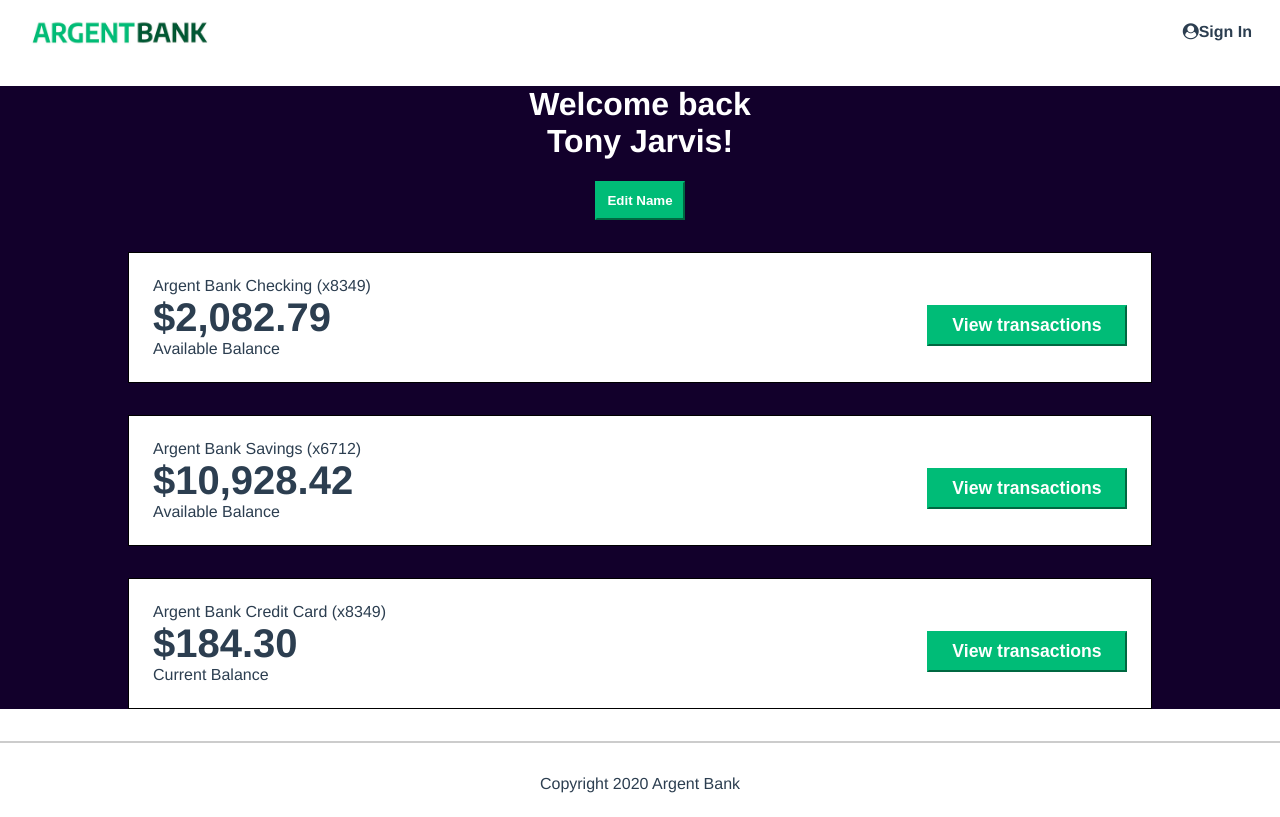
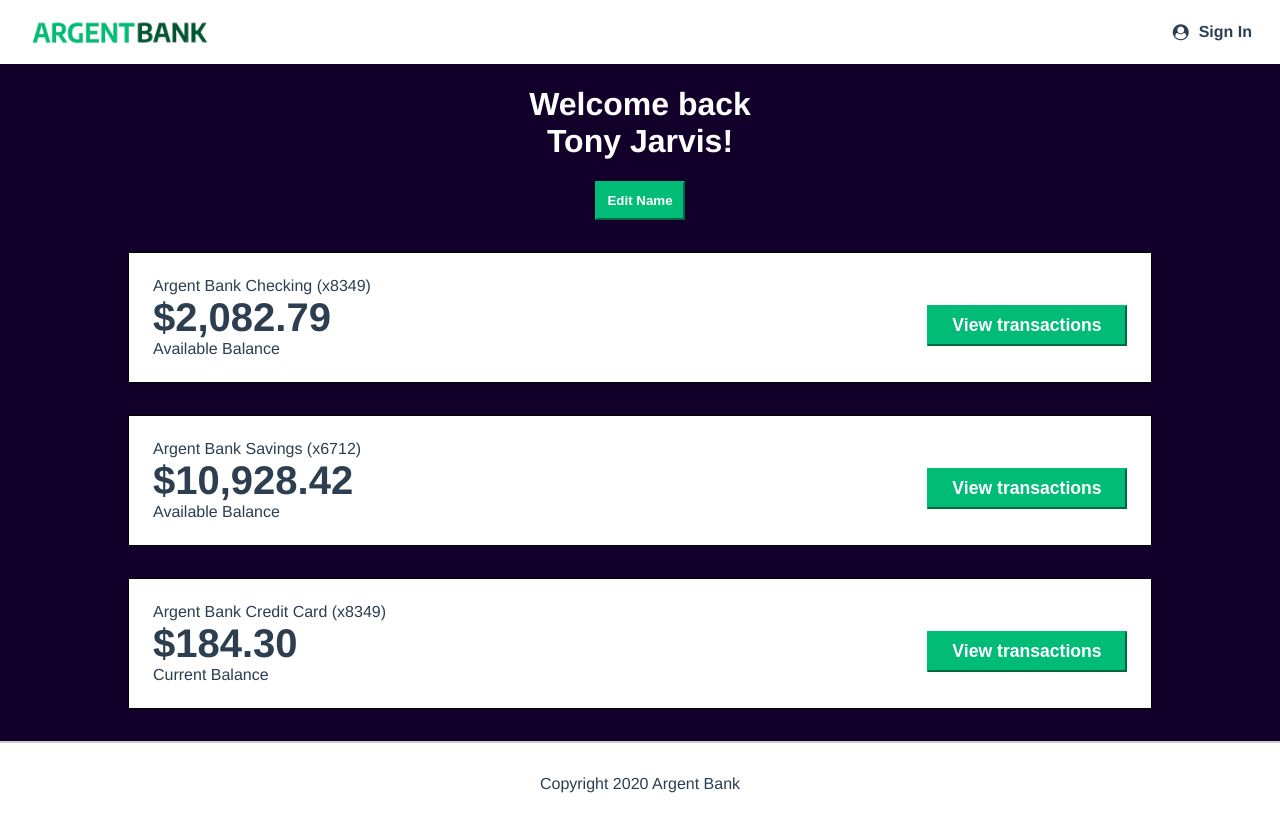
Before and after one commit to monkeycs60/P13-BankApi, a React (Vite) app in the folder front-end/: page /user in a window 1280 px wide. Built offline with nearby package versions, Linux system fonts and the light colour scheme.

Commit message:
style: add containers to ensure full vh taken

```diff
--- a/front-end/src/components/Layout/Navbar.tsx
+++ b/front-end/src/components/Layout/Navbar.tsx
@@ -12,10 +12,10 @@ export const Navbar = () => {
 				/>
 				<h1 className="sr-only">Argent Bank</h1>
 			</Link>
-      <div>
+			<div className="wrap-header-connect">
 				<Link className="main-nav-item" to="/sign-in">
 					<i className="fa fa-user-circle"></i>
-          Sign In
+					<p>Sign In</p>
 				</Link>
 			</div>
 		</nav>
--- a/front-end/src/components/SignInForm.tsx
+++ b/front-end/src/components/SignInForm.tsx
@@ -17,7 +17,6 @@ export const SignInForm = () => {
           <label htmlFor="remember-me">Remember me</label>
         </div>
         <button className="sign-in-button">Sign In</button>
-        Sign In
       </form>
     </section>
   );
--- a/front-end/src/index.css
+++ b/front-end/src/index.css
@@ -19,6 +19,12 @@ body {
 
 .main {
   flex: 1;
+}
+
+.flexContainer {
+  display: flex;
+  flex-direction: column;
+  height: 100vh;
 }
 
 .bg-dark {
@@ -72,6 +78,15 @@ body {
 .main-nav-logo-image {
   max-width: 100%;
   width: 200px;
+}
+
+.wrap-header-connect a {
+  display: flex;
+  gap: 10px;
+  align-items: center;
+}
+.wrap-header-connect i {
+  display: block;
 }
 
 .hero {
--- a/front-end/src/pages/SignIn.tsx
+++ b/front-end/src/pages/SignIn.tsx
@@ -1,15 +1,15 @@
-import { Navbar } from "../components/Layout/Navbar";
-import { Footer } from "../components/Layout/Footer";
-import { SignInForm } from "../components/SignInForm";
+import { Navbar } from '../components/Layout/Navbar';
+import { Footer } from '../components/Layout/Footer';
+import { SignInForm } from '../components/SignInForm';
 
 export const SignIn = () => {
 	return (
-    <>
+		<div className="flexContainer">
 			<Navbar />
 			<main className="main bg-dark">
 				<SignInForm />
 			</main>
 			<Footer />
-    </>
+		</div>
 	);
 };
--- a/front-end/src/pages/user.tsx
+++ b/front-end/src/pages/user.tsx
@@ -5,7 +5,7 @@ import Account from '../components/Account';
 
 export const User = () => {
 	return (
-		<>
+		<div className="flexContainer">
 			<Navbar />
 			<main className="main bg-dark">
 				<SignInTop />
@@ -27,6 +27,6 @@ export const User = () => {
 				/>
 			</main>
 			<Footer />
-		</>
+		</div>
 	);
 };
```
Lines whose indentation alone changed are shown as unchanged.
